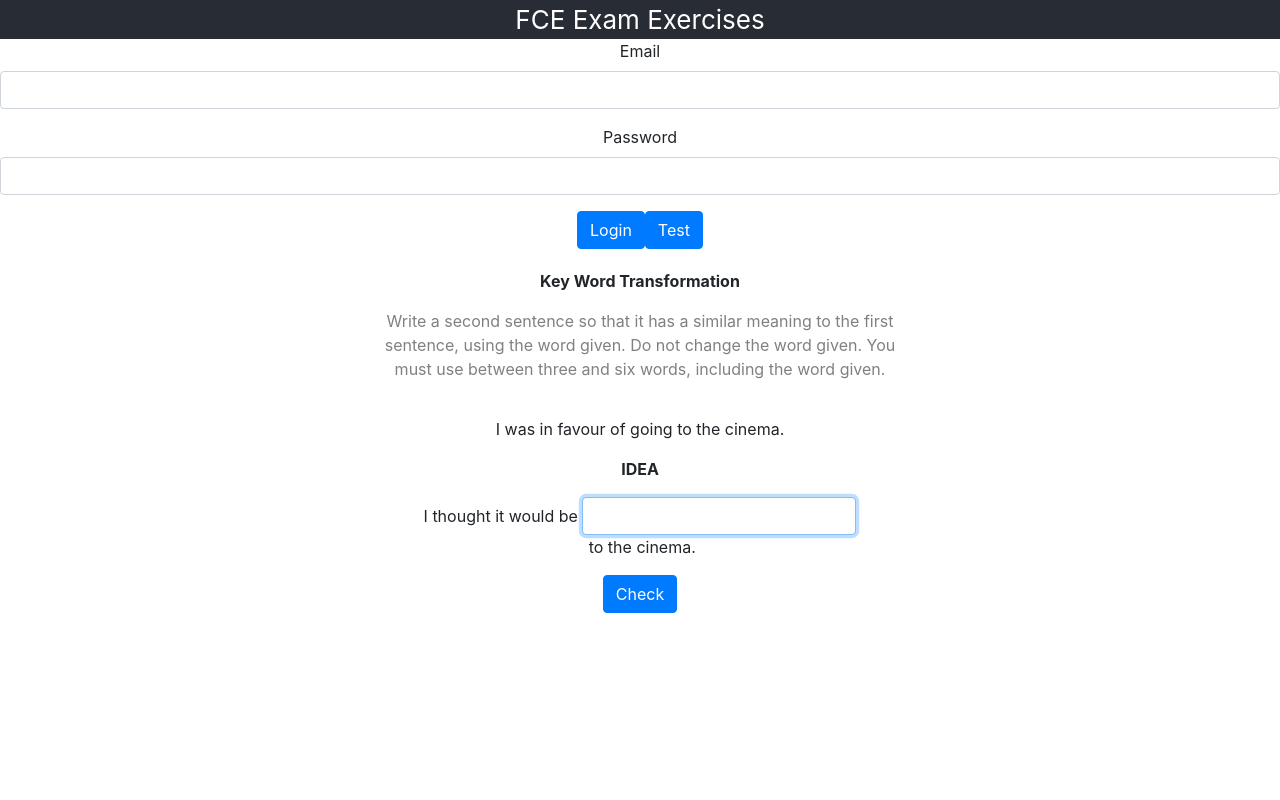
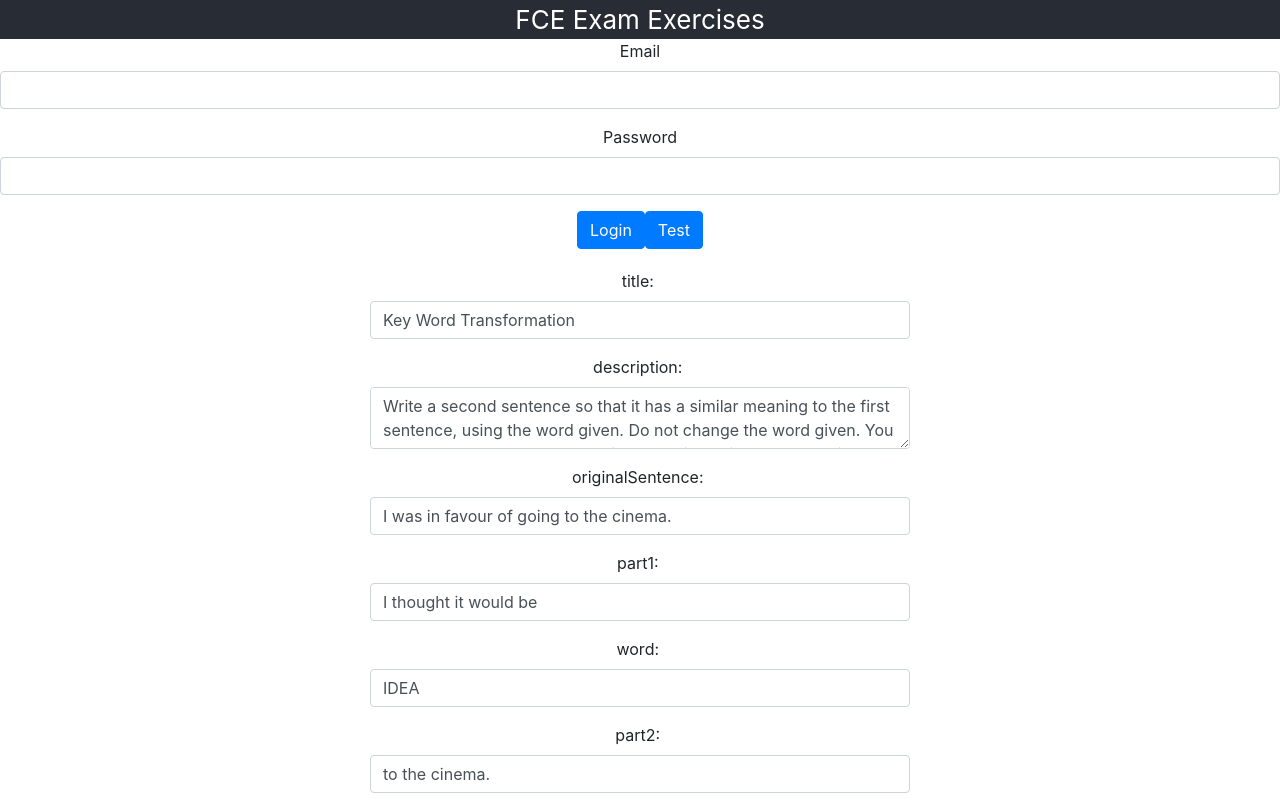
Before and after one commit to mekarpeles/notesclub, a React (Create React App) app in the folder front/: page / in a window 1280 px wide. Shown: the top 800 px of the page. Built offline with nearby package versions, Linux system fonts and the light colour scheme.

Commit message:
basic KeyWordTransformationCreator

```diff
--- a/front/src/App.css
+++ b/front/src/App.css
@@ -85,3 +85,7 @@ input.wrong-answer {
   padding-top: 20px;
   padding-bottom: 20px;
 }
+
+.preview {
+  padding-top: 40px;
+}
--- a/front/src/App.tsx
+++ b/front/src/App.tsx
@@ -1,6 +1,7 @@
 import * as React from 'react';
 import './App.css';
 import KeyWordTransformationExercise from './KeyWordTransformationExercise';
+import KeyWordTransformationCreator from './KeyWordTransformationCreator';
 import Login from './Login';
 import MultipleChoiceClozeExercise from './MultipleChoiceClozeExercise';
 import OpenCloze from './OpenCloze';
@@ -99,7 +100,8 @@ class App extends React.Component<AppProps, AppState> {
         <Button onClick={this.test}>Test</Button>
         {/* <OpenCloze text={text4} solutions={solutions4} title={title4} description={description4} /> */}
         {/* <OpenCloze text={text3} solutions={solutions3} title={title3} description={description3} /> */}
-        <KeyWordTransformationExercise title={data1b["title"]} description={data1b["description"]} word={data1b["word"]} part1={data1b["part1"]} part2={data1b["part2"]} solutions={data1b["solutions"]} originalSentence = {data1b["originalSentence"]}/>
+        {/* <KeyWordTransformationExercise title={data1b["title"]} description={data1b["description"]} word={data1b["word"]} part1={data1b["part1"]} part2={data1b["part2"]} solutions={data1b["solutions"]} originalSentence = {data1b["originalSentence"]}/> */}
+        <KeyWordTransformationCreator />
         {/* <MultipleChoiceClozeExercise title={title2} text={text2} options={options2} description={description2} solutions={solutions2}/> */}
       </div>
     );
--- /dev/null
+++ b/front/src/KeyWordTransformationCreator.tsx
@@ -0,0 +1,107 @@
+import * as React from 'react'
+import { Form, Button } from 'react-bootstrap'
+import KeyWordTransformationExercise from './KeyWordTransformationExercise';
+
+interface IProps {
+
+}
+
+interface IState {
+  title: string
+  description: string
+  originalSentence: string
+  word: string
+  part1: string
+  part2: string
+  solutions: string[]
+}
+
+class KeyWordTransformationCreator extends React.Component<IProps, IState> {
+  constructor(props: IProps) {
+    super(props)
+
+    this.state = {
+      originalSentence: "I was in favour of going to the cinema.",
+      word: "IDEA",
+      part1: "I thought it would be",
+      part2: "to the cinema.",
+      solutions: ["a good idea to go", "to go"],
+      description: "Write a second sentence so that it has a similar meaning to the first sentence, using the word given. Do not change the word given. You must use between three and six words, including the word given.",
+      title: "Key Word Transformation"
+    }
+  }
+
+  handleChange = (event: React.ChangeEvent<HTMLInputElement>) => {
+    const target = event.target
+    const value = target.value
+    const name = target.name
+
+    this.setState((prevState) => ({
+      ...prevState,
+      [name]: value
+    }))
+  }
+
+  renderInput = (fieldName: string) => {
+    const value = eval("this.state." + fieldName)
+    return (
+      <Form.Group className="">
+        <Form.Label>{fieldName}:&nbsp;</Form.Label>
+        <Form.Control
+          type="text"
+          value={value}
+          name={fieldName}
+          onChange={this.handleChange as any} />
+      </Form.Group>
+    )
+  }
+
+
+  renderTextArea = (fieldName: string) => {
+    const value = eval("this.state." + fieldName)
+    return (
+      <Form.Group className="">
+        <Form.Label>{fieldName}:&nbsp;</Form.Label>
+        <Form.Control
+          as="textarea"
+          value={value}
+          name={fieldName}
+          onChange={this.handleChange as any} />
+      </Form.Group>
+    )
+  }
+
+  create = () => {
+    this.setState({ title: this.state.title + " 2"})
+  }
+
+  public render() {
+    const { title, description, originalSentence, part1, word, part2, solutions } = this.state
+
+    return (
+      <>
+        <div className="exercise container">
+          <div className="row">
+            <div className="col-lg-3"></div>
+            <div className="col-lg-6">
+              {this.renderInput("title")}
+              {this.renderTextArea("description")}
+              {this.renderInput("originalSentence")}
+              {this.renderInput("part1")}
+              {this.renderInput("word")}
+              {this.renderInput("part2")}
+              <Button onClick={this.create}>Create</Button>
+            </div>
+            <div className="col-lg-3"></div>
+          </div>
+        </div>
+        <div className="preview">
+          Preview:
+          <KeyWordTransformationExercise title={title} description={description} word={word} part1={part1} part2={part2} solutions={solutions} originalSentence = {originalSentence}/>
+        </div>
+      </>
+    )
+  }
+}
+
+export default KeyWordTransformationCreator
```
